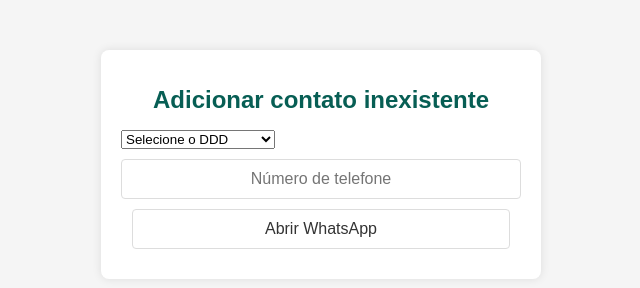
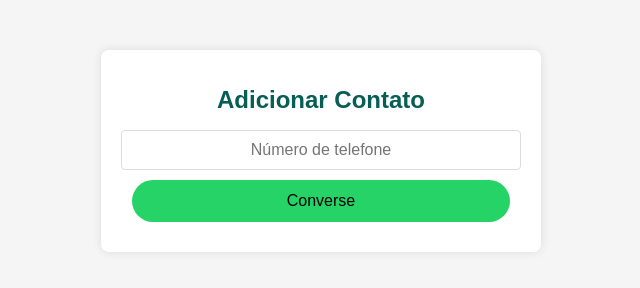
Before and after one commit to Rubertt12/whatsempty, a plain HTML site: page index.html in a window 1280 px wide. Shown: the whole page, without its empty margins (319-959 px from the left). Drawn offline with nearby package versions, Linux system fonts and the light colour scheme.

Commit message:
Update index.html

```diff
--- a/index.html
+++ b/index.html
@@ -2,35 +2,21 @@
 <html lang="pt-br">
 <head>
     <meta charset="UTF-8">
-    <title>Adicione um contato</title>
+    <title>Adicionar um Contato</title>
     <link rel="stylesheet" href="style.css">
-    <script src="https://code.jquery.com/jquery-3.6.0.min.js"></script>
-    <script src="script.js"></script>
-    <link rel="shortcut icon" type="image/jpg" href="/image/novo-usuario.png"/>
-    <link rel="apple-touch-icon" sizes="180x180" href="/apple-touch-icon.png">
-<link rel="icon" type="image/novo-usuario.png" sizes="32x32" href="/favicon-32x32.png">
-<link rel="icon" type="image/novo-usuario.png" sizes="16x16" href="/favicon-16x16.png">
-
+    <link rel="shortcut icon" type="image/png" href="novo-usuario.png"/>
 </head>
 <body>
     <div class="container">
-    <h1>Adicionar contato inexistente</h1>
-        <select id="ddd">
-            <option value="">Selecione o DDD</option>
-            <option value="82">82 - Alagoas</option>
-            <option value="71">71 - Bahia codigo 1º</option>
-            <option value="71">73 - Bahia codigo 2º</option>
-            <option value="71">74 - Bahia codigo 3º</option>
-            <option value="71">75 - Bahia codigo 4º</option>
-            <option value="71">77 - Bahia codigo 5º</option>
-            <option value="11">11 - São Paulo</option>
-            <option value="12">12 - Rio de Janeiro</option>
-            <option value="51">51 - Rio grande do sul</option>
-            <option value="13">13 - Santos</option>
-            </select>
-            <br>
+        <h1>Adicionar Contato</h1>
+
+
         <input type="text" id="numero" placeholder="Número de telefone">
-        <button id="botao-abrir-whatsapp">Abrir WhatsApp</button>
+        <button id="botao-abrir-whatsapp" class="whatsapp-button">Converse</button>
+
     </div>
+
+    <script src="https://code.jquery.com/jquery-3.6.0.min.js"></script>
+    <script src="script.js"></script>
 </body>
 </html>
```
